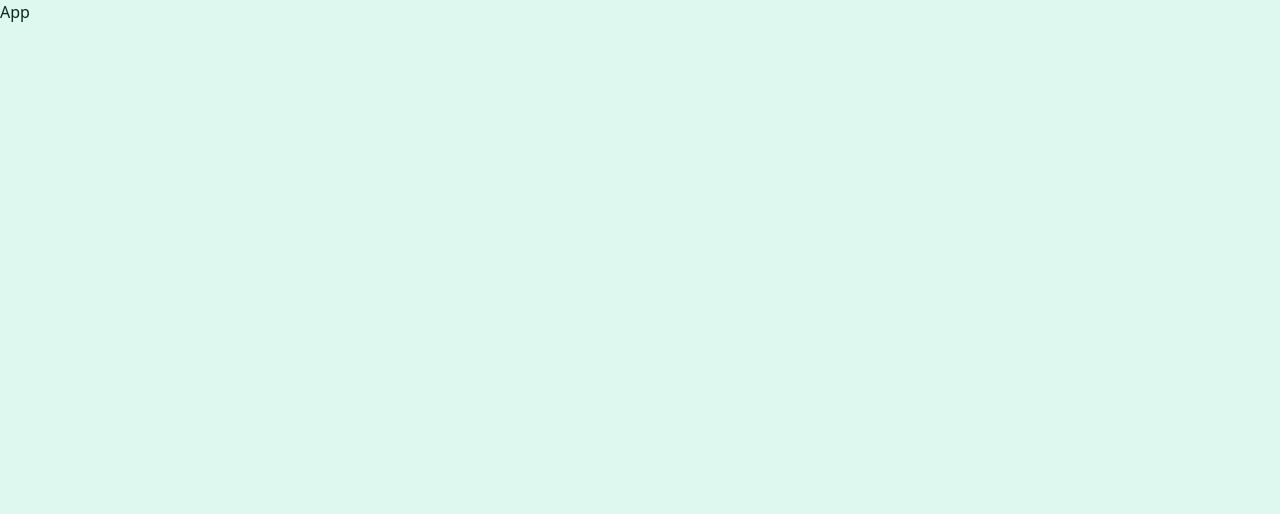
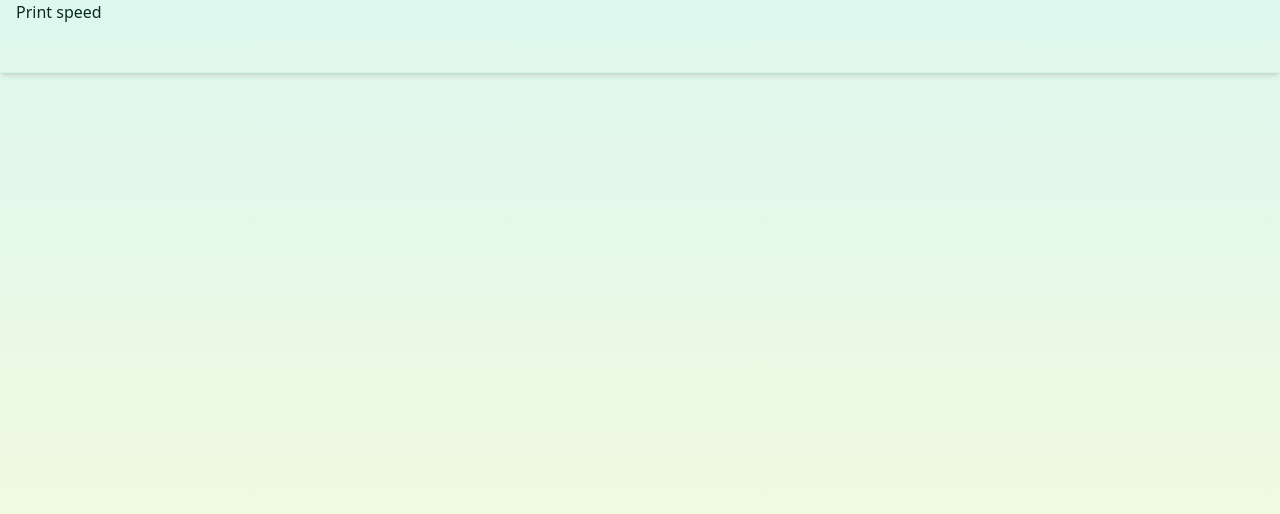
Before and after one commit to aleksieiev-o/print-speed, a React (Vite) app: page / in a window 1280 px wide. Shown: the top 514 px of the page. Built offline with nearby package versions, Linux system fonts and the light colour scheme.

Commit message:
added base wrappers

```diff
--- a/src/App.tsx
+++ b/src/App.tsx
@@ -1,8 +1,11 @@
-import React, {FC, ReactElement} from 'react';
+import React, {FC, PropsWithChildren, ReactElement} from 'react';
+import AppWrapper from '@/components/AppWrapper';
 
-const App: FC = (): ReactElement => {
+const App: FC<PropsWithChildren> = ({children}): ReactElement => {
   return (
-    <div>App</div>
+    <AppWrapper>
+      {children}
+    </AppWrapper>
   );
 };
 
--- a/src/assets/styles/index.css
+++ b/src/assets/styles/index.css
@@ -75,6 +75,12 @@
   }
 }
 
+html, body, #root {
+  height: 100%;
+  width: 100%;
+  box-sizing: border-box;
+}
+
 body {
   scrollbar-width: thin; /* "auto" or "thin" */
   scrollbar-color: rgba(0,0,0,0.15) rgba(0,0,0,0.0); /* scroll thumb and track */
--- /dev/null
+++ b/src/components/AppHeader.tsx
@@ -0,0 +1,19 @@
+import React, {FC, ReactElement} from 'react';
+
+const AppHeader: FC = (): ReactElement => {
+  return (
+    <header className={'w-full h-20 flex flex-row items-center justify-between overflow-hidden border-b shadow-md pl-2 md:pl-4 pr-4 md:pr-8'}>
+      <div className={'h-full'}>
+        Print speed
+      </div>
+
+      <div className={'h-20 grid grid-flow-col auto-cols-max gap-4 md:gap-8 items-center'}>
+        {/*<AppThemeChange/>*/}
+
+        {/*<AppLocaleChange/>*/}
+      </div>
+    </header>
+  );
+};
+
+export default AppHeader;
--- /dev/null
+++ b/src/components/AppScrollContentWrapper.tsx
@@ -0,0 +1,13 @@
+import React, {FC, PropsWithChildren, ReactElement} from 'react';
+
+const AppScrollContentWrapper: FC<PropsWithChildren> = ({children}): ReactElement => {
+  return (
+    <div className={'w-full h-full overflow-x-hidden overflow-y-auto'}>
+      <div className={'container mx-auto px-4 md:px-8'}>
+        {children}
+      </div>
+    </div>
+  );
+};
+
+export default AppScrollContentWrapper;
--- /dev/null
+++ b/src/components/AppWrapper.tsx
@@ -0,0 +1,23 @@
+import React, {FC, PropsWithChildren, ReactElement} from 'react';
+import AppHeader from '@/components/AppHeader';
+import AppScrollContentWrapper from '@/components/AppScrollContentWrapper';
+
+const AppWrapper: FC<PropsWithChildren> = ({children}): ReactElement => {
+  return (
+    <div className={'app-wrapper w-full h-full overflow-hidden bg-gradient-to-b from-background to-secondary'}>
+      <div className={'app-content w-full h-full flex flex-col items-start justify-start'}>
+        <AppHeader/>
+
+        <section className={'w-full h-full overflow-hidden'}>
+          <AppScrollContentWrapper>
+            {children}
+          </AppScrollContentWrapper>
+        </section>
+
+        {/*<Toaster/>*/}
+      </div>
+    </div>
+  );
+};
+
+export default AppWrapper;
```
